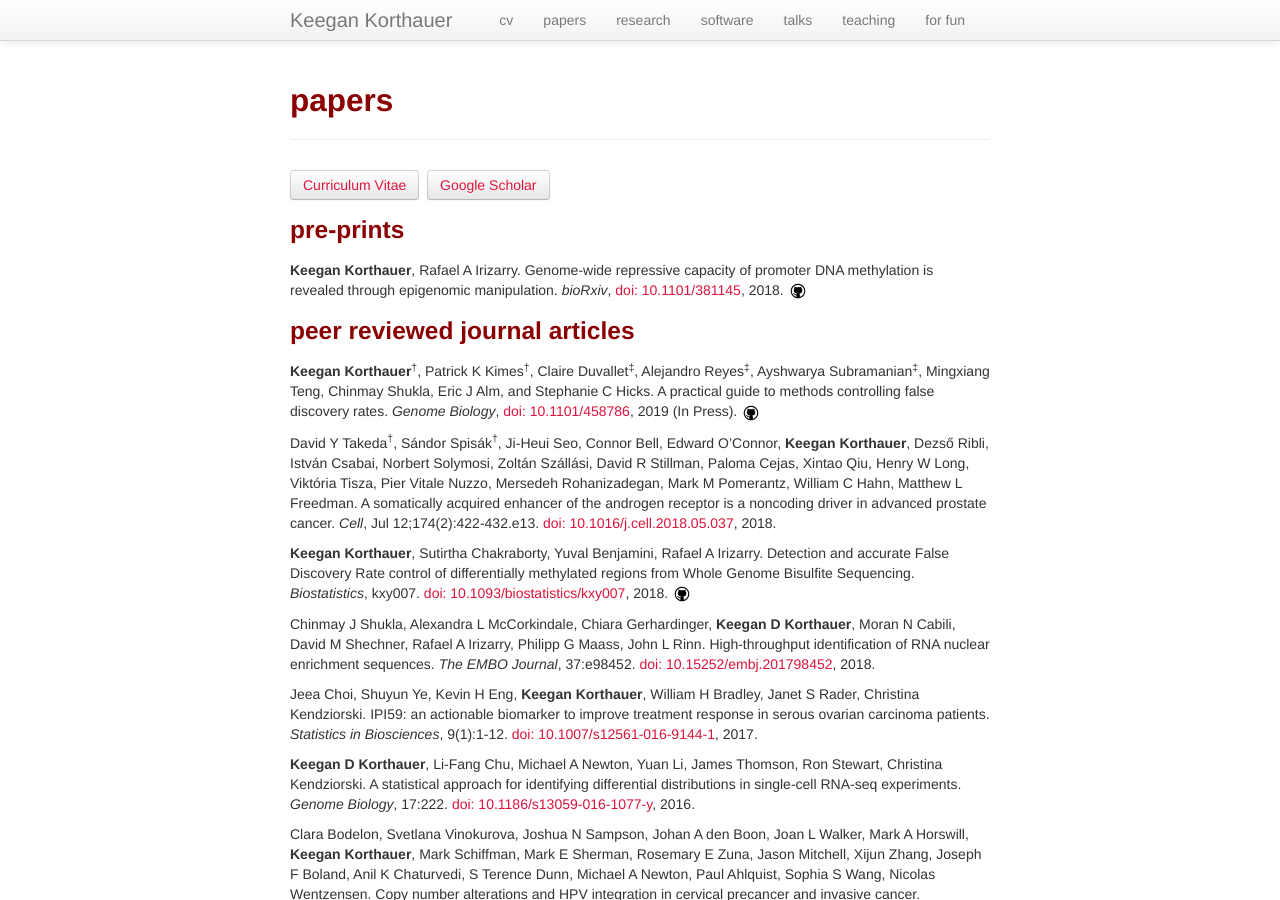
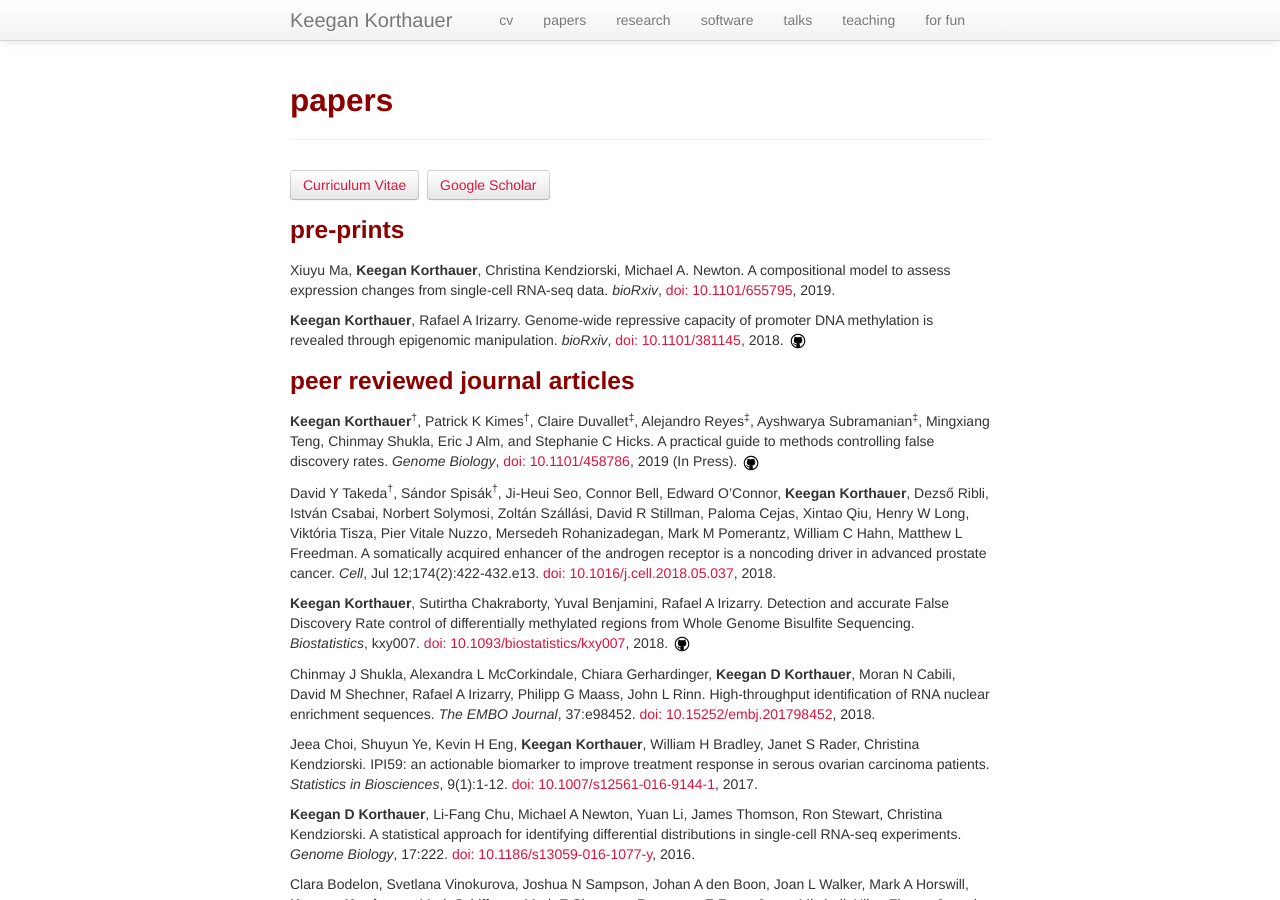
Before and after one commit to kdkorthauer/kdkorthauer.github.io, a Jekyll site: the page built from pages/papers.md, in a window 1280 px wide and 900 px high. Built offline with Jekyll 4.4.1, drawn with Linux system fonts in a browser that asks for light colours; comment, search, counter and statistics services are not loaded.

Commit message:
Add scDDboost paper

```diff
--- a/pages/papers.md
+++ b/pages/papers.md
@@ -17,6 +17,8 @@ title: papers
 <a class="btn btn-secondary" href="../cv-korthauer.pdf">Curriculum Vitae</a>&nbsp;&nbsp;<a class="btn btn-secondary" href="https://scholar.google.com/citations?user=spd-KjUAAAAJ&hl=en">Google Scholar</a>
 
 ### pre-prints
+
+Xiuyu Ma, **Keegan Korthauer**, Christina Kendziorski, Michael A. Newton. A compositional model to assess expression changes from single-cell RNA-seq data. *bioRxiv*, [doi: 10.1101/655795](https://www.biorxiv.org/content/10.1101/655795v1), 2019. <span data-badge-popover="right" data-badge-type="2" data-doi="https://doi.org/10.1101/655795 " data-hide-no-mentions="true" class="altmetric-embed"></span>
 
 **Keegan Korthauer**, Rafael A Irizarry. Genome-wide repressive capacity of promoter DNA methylation is revealed through epigenomic manipulation. *bioRxiv*, [doi: 10.1101/381145](https://doi.org/10.1101/381145), 2018. <a href="https://github.com/kdkorthauer/repressiveCapacity"><img src="../assets/img/github.png" title="Code to reproduce paper"></a> <span data-badge-popover="right" data-badge-type="2" data-doi="https://doi.org/10.1101/381145" data-hide-no-mentions="true" class="altmetric-embed"></span>
 
```
Also changed, not shown: 1 other file.
